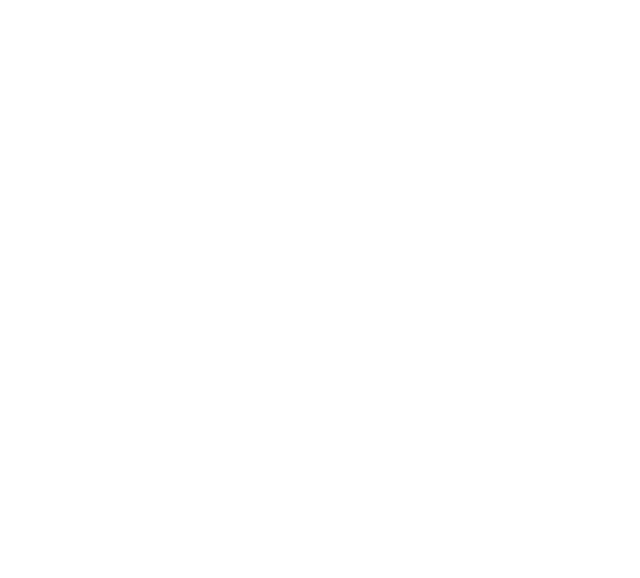
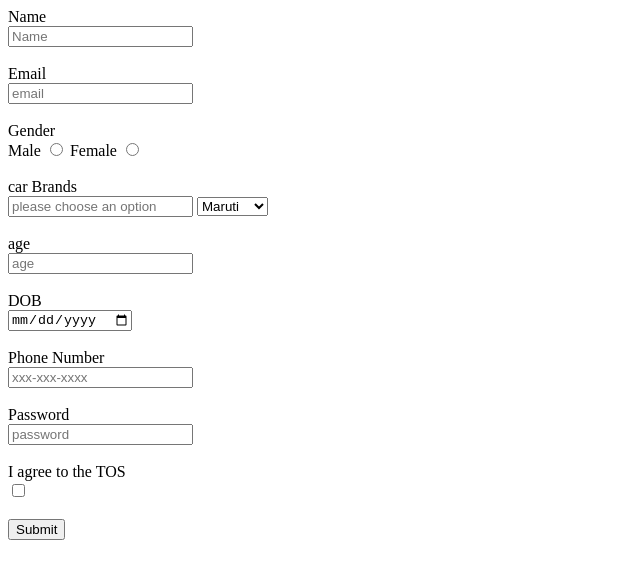
Before and after one commit to acciojob/signup-form-car-Chandana-1001, a website: page main.html in a window 1280 px wide. Shown: the whole page, without its empty margins (0-640 px from the left). Drawn offline with Linux system fonts and the light colour scheme.

Commit message:
created a submission

```diff
--- a/main.html
+++ b/main.html
@@ -10,6 +10,59 @@
 	<!-- the entire body must be written by student -->
     <script type="text/javascript" src="./script.js">
 </script>
+	<form action="/submit" method="post">
+		<label for="Name">Name</label><br>
+		<input type="text" id="Name" name="Name" placeholder="Name" required>
+		<br>
+		<br>
+		<label for="email">Email</label><br>
+		<input type="email" id="email" name="email" placeholder="email" required>
+		<br>
+		<br>
+		<label for="Gender">Gender</label>
+		<br>
+		<label for="gender_m">Male</label>
+		<input type="radio" id="gender_m" name="gender" required>
+
+		<label for="gender_f">Female</label>
+		<input type="radio" id="gender_f" name="gender" required>
+		<br>
+		<br>
+		<label for="cars">car Brands</label><br>
+		<input type="select" id="cars" placeholder="please choose an option" required>
+		<select>
+			<option> Maruti</option>
+			<option> Hyundai</option>
+			<option>  Honda</option>
+			<option> Skoda</option>
+			<option>audi</option>
+		</select>
+		<br>
+		<br>
+		<label for="age">age</label><br>
+		<input type="number" id="age" name="age" placeholder="age" required>
+		<br>
+		<br>
+		<label for="dob">DOB</label>
+		<br>
+		<input type="date" id="dob" required>
+		<br>
+		<br>
+		<label for="phone number">Phone Number</label><br>
+		<input type="tel" id="tel" placeholder="xxx-xxx-xxxx">
+		<br>
+		<br>
+		<label for="password">Password</label><br>
+		<input type="password" id="password" placeholder="password" required>
+		<br>
+		<br>
+		<label for="tos">I agree to the TOS</label><br>
+		<input type="checkbox" id="tos" required>
+		<br>
+		<br>
+		<button type="submit">Submit</button>
+
+
 
 </body>
 
```
